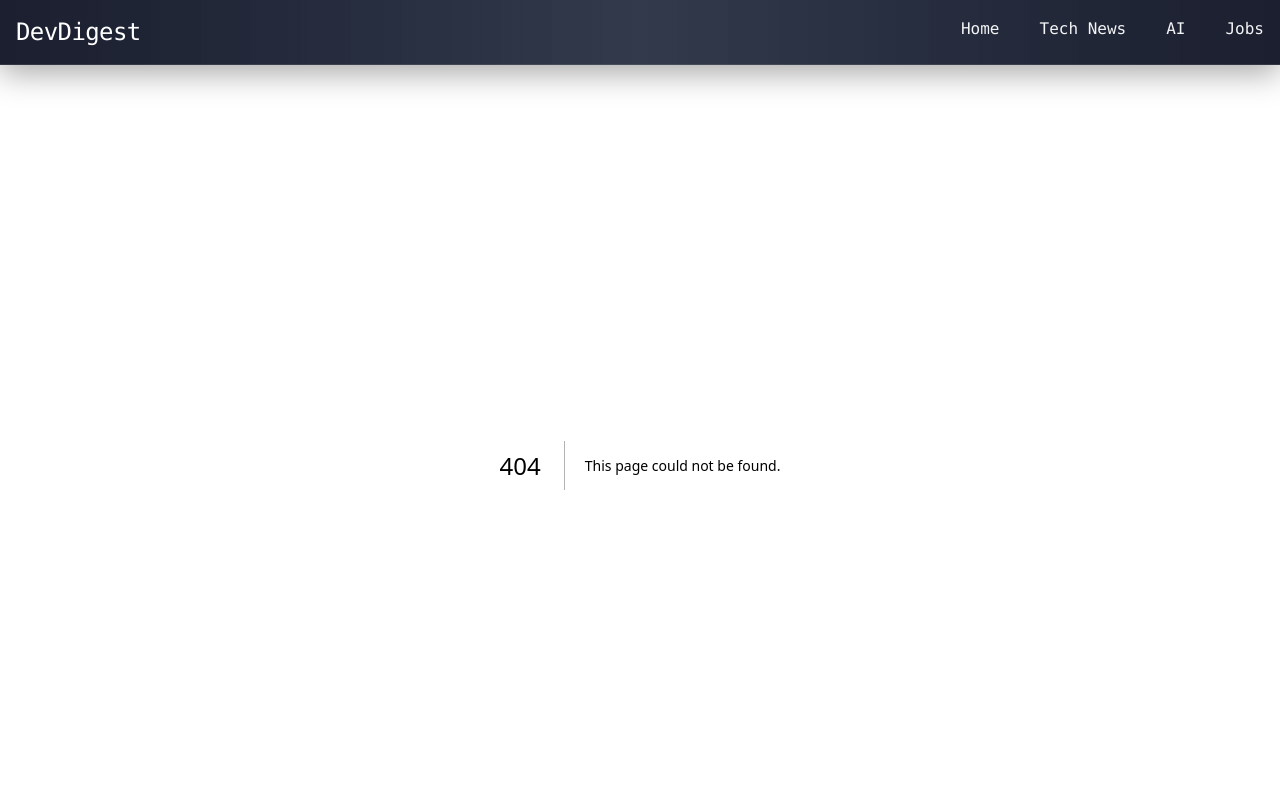
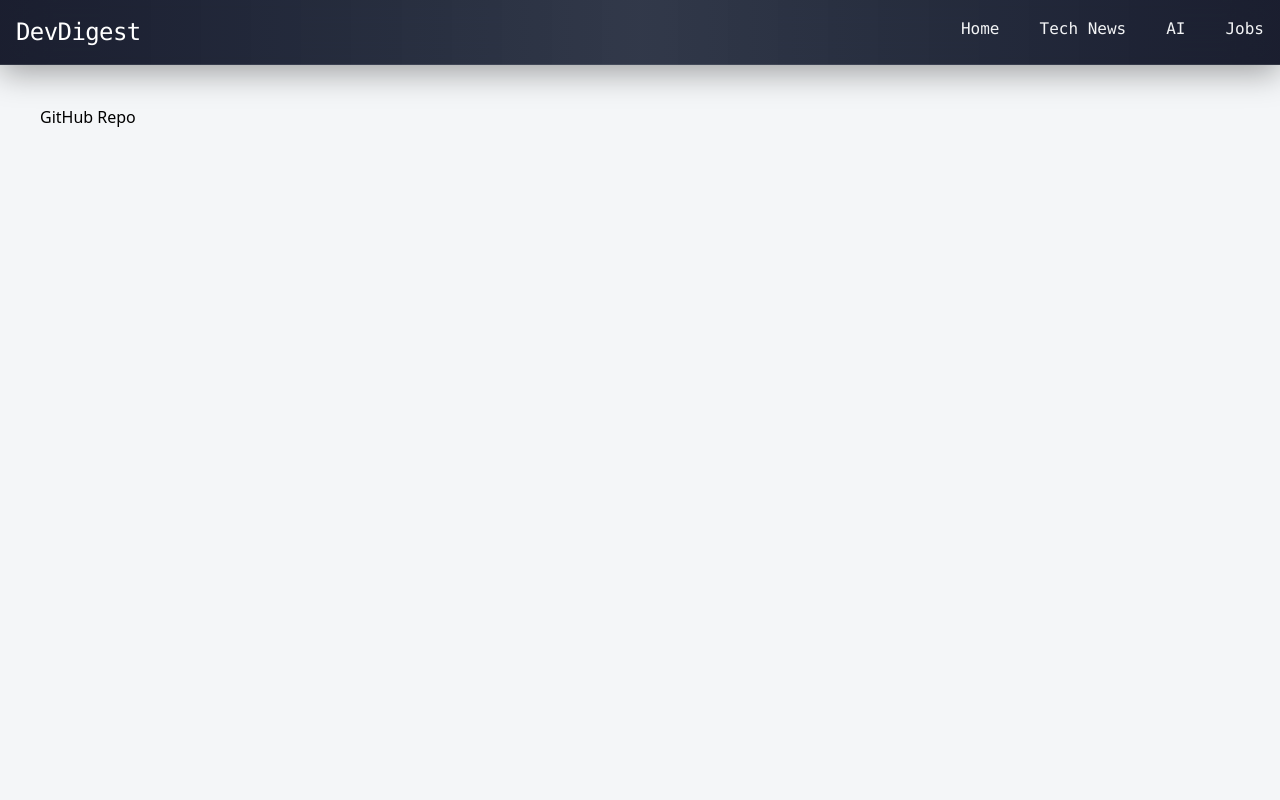
Before and after one commit to raushan-sinha/devdigest, a Next.js app: page /github-repo in a window 1280 px wide. Before the commit this address had no page. Shown: the top 800 px of the page. Built offline with nearby package versions, Linux system fonts and the light colour scheme.

Commit message:
Created a file for Github repo data

```diff
--- /dev/null
+++ b/app/github-repo/page.tsx
@@ -0,0 +1,5 @@
+export default function GitHubRepo() {
+    return (
+        <h1 className="p-10 min-h-screen">GitHub Repo</h1>
+    )
+}
```
